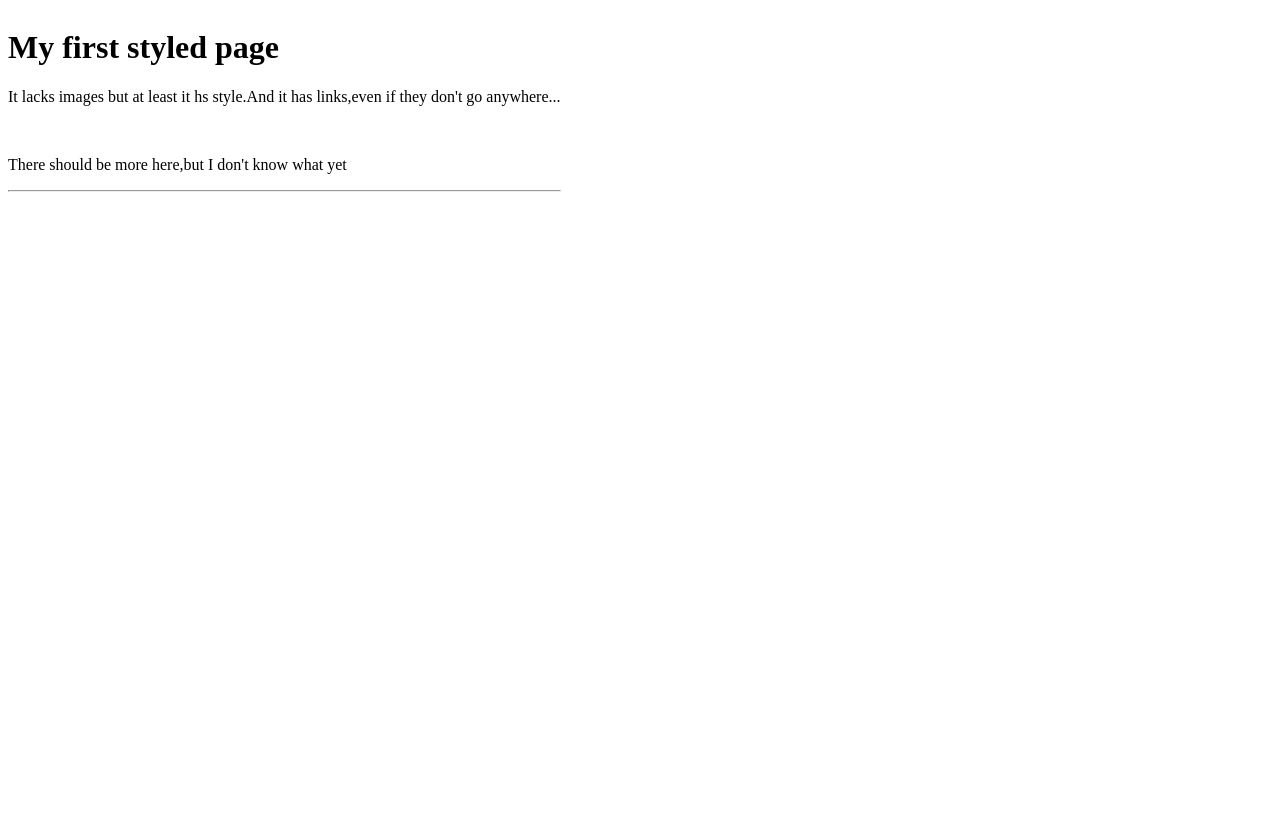
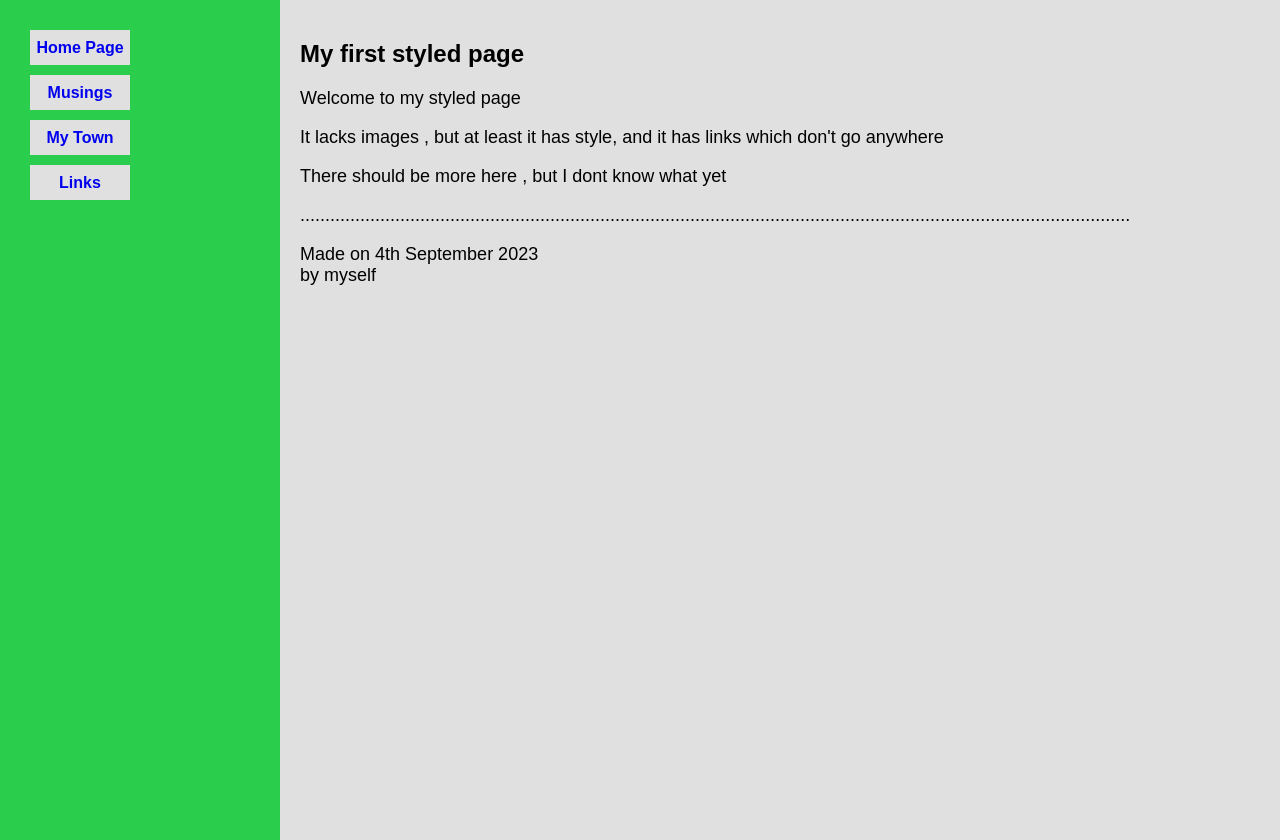
Before and after one commit to AnindyaDEV/Ethnus_Mern_Tasks, a plain HTML site: page css-tasks/task5.html in a window 1280 px wide. Before the commit the page ends 800 px from the top, so only its background shows below. Drawn offline with Linux system fonts and the light colour scheme.

Commit message:
added css task 5

```diff
--- a/css-tasks/task5.html
+++ b/css-tasks/task5.html
@@ -1,30 +1,92 @@
 <!DOCTYPE html>
 <html lang="en">
   <head>
-    <meta charset="UTF-8">
-    <meta name="viewport" content="width=device-width, initial-scale=1.0">
-    <title>Document</title>
+    <meta charset="UTF-8" />
+    <meta name="viewport" content="width=device-width, initial-scale=1.0" />
+    <title>Two Side-by-Side Divs</title>
     <style>
-        .container{
+      body {
+        font-family: Arial, sans-serif;
+        margin: 0;
+        padding: 0;
+        overflow: hidden;
+      }
+
+      .container {
         display: flex;
-            flex-direction: row;
+        width: 100%;
+        height: 100vh;
+      }
+
+      .left-div {
+        width: 20%;
+        height: 100%;
+        height: 100%;
+        padding: 20px;
+        background-color: #2bcd4c;
+      }
+
+      .right-div {
+        width: 80%;
+        height: 100%;
+        padding: 20px;
+        background-color: #e0e0e0;
+      }
+
+      .box {
+        width: 100px;
+        height: 35px;
+        margin: 10px;
+        display: flex;
+        justify-content: center;
+        align-items: center;
+        background-color: #3498db; /* Change the color as desired */
+      }
+
+      .box a {
+        text-decoration: none;
+
+        font-weight: bold;
+      }
+
+      .right-content {
+        font-size: 18px;
       }
     </style>
   </head>
   <body>
-    <div  class="container">
-        <div class="buttons">
-
+    <div class="container">
+      <div class="left-div">
+        <div class="box" style="background-color: #e0e0e0">
+          <a href="#">Home Page</a>
         </div>
-        <div class="text">
-            <h1>
-                My first styled page
-            </h1>
-            <p>It lacks images but at least it hs style.And it has links,even if they don't go anywhere...</p>
-            <br>
-            <p>There should be more here,but I don't know what yet</p>
-            <hr>
-            <p><i></i></p>
+        <div class="box" style="background-color: #e0e0e0">
+          <a href="#">Musings</a>
+        </div>
+        <div class="box" style="background-color: #e0e0e0">
+          <a href="#">My Town</a>
+        </div>
+        <div class="box" style="background-color: #e0e0e0">
+          <a href="#">Links</a>
+        </div>
+      </div>
+      <div class="right-div">
+        <h2>My first styled page</h2>
+        <p class="right-content">Welcome to my styled page</p>
+        <p class="right-content">
+          It lacks images , but at least it has style, and it has links which
+          don't go anywhere
+        </p>
+        <p class="right-content">
+          There should be more here , but I dont know what yet
+        </p>
+        <p class="right-content">
+          ......................................................................................................................................................................
+        </p>
+        <p class="right-content">
+          Made on 4th September 2023<br />
+          by myself
+        </p>
       </div>
     </div>
   </body>
```
Also changed, not shown: css-tasks/task6.html (+1 -1 lines). Lines whose indentation alone changed are shown as unchanged.
